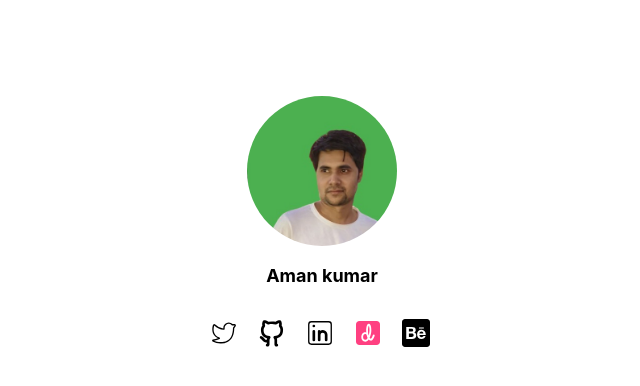
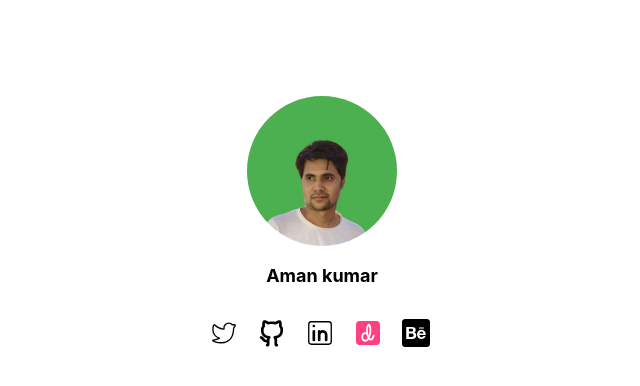
Before and after one commit to dev19Aman/profile, a React (Create React App) app: page / in a window 1280 px wide. Shown: the top 386 px of the page, without its empty margins (318-958 px from the left). Built offline with nearby package versions, Linux system fonts and the light colour scheme.

Commit message:
Your commit message here

```diff
--- a/src/App.js
+++ b/src/App.js
@@ -1,10 +1,9 @@
 import "./App.css";
 import webProfile from "./assets/web-profile.jpg";
+import image3 from "./assets/Untitled design (6).png";
 import { CiTwitter, CiLinkedin } from "react-icons/ci";
 import { RiGithubLine } from "react-icons/ri";
-// import { FaSquareBehance } from "react-icons/fa6";
 import { FaBehanceSquare } from "react-icons/fa";
-
 import { FcDribbble } from "react-icons/fc";
 
 
@@ -12,7 +11,7 @@ const App = () => {
   return (
     <main className="container">
       <section className="intro-section">
-        <img src={webProfile} alt="Your Name" className="profile-img" />
+        <img src={image3} alt="Your Name" className="profile-img" />
         <h1 className="heading">Aman kumar</h1>
       </section>
       <section className="connect-section">
```
Also changed, not shown: src/assets/Untitled design (6).png (added), src/assets/profile2.png (deleted).
